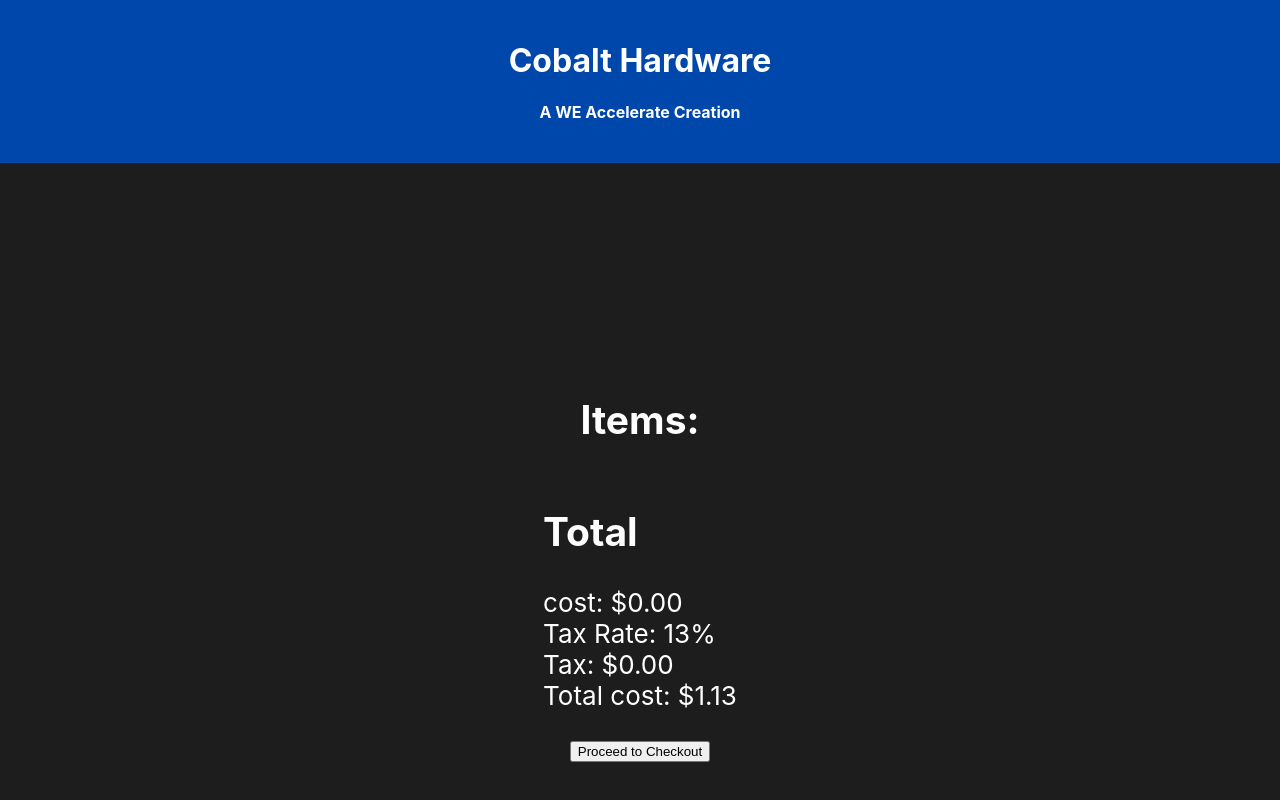
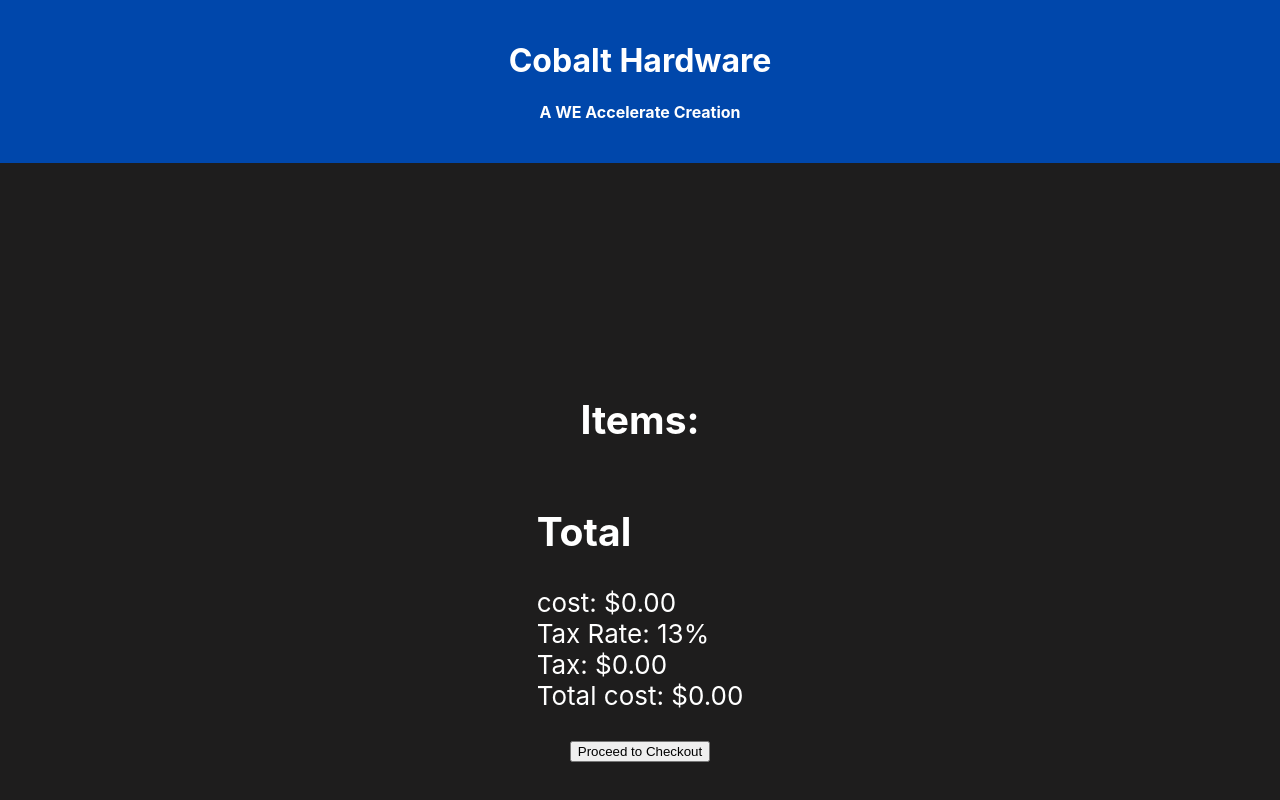
Before and after one commit to Mehdi-Haned/skills-assignment-frontend, a React (Create React App) app: page / in a window 1280 px wide. Shown: the top 800 px of the page. Built offline with nearby package versions, Linux system fonts and the light colour scheme; no server answers.

Commit message:
Update Total.js

```diff
--- a/src/components/Total/Total.js
+++ b/src/components/Total/Total.js
@@ -10,7 +10,7 @@ function Total({ cost }) {
             <div>cost: ${cost.toFixed(2)}</div>
             <div>Tax Rate: {taxRate}%</div>
             <div>Tax: ${(cost * taxRate/100).toFixed(2)}</div>
-            <div>Total cost: ${(cost + (1 + taxRate/100)).toFixed(2)}</div>
+            <div>Total cost: ${(cost * (1 + taxRate/100)).toFixed(2)}</div>
         </div>
     )
 }
```
